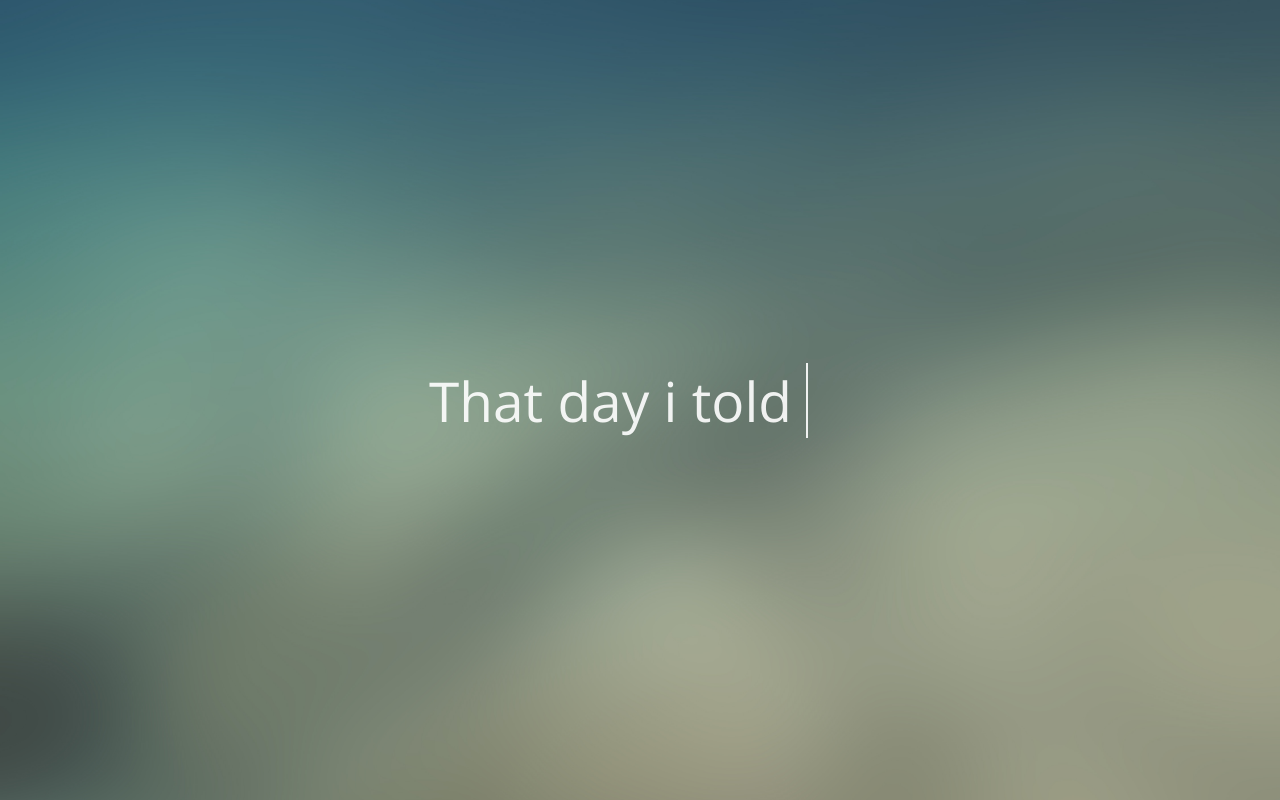
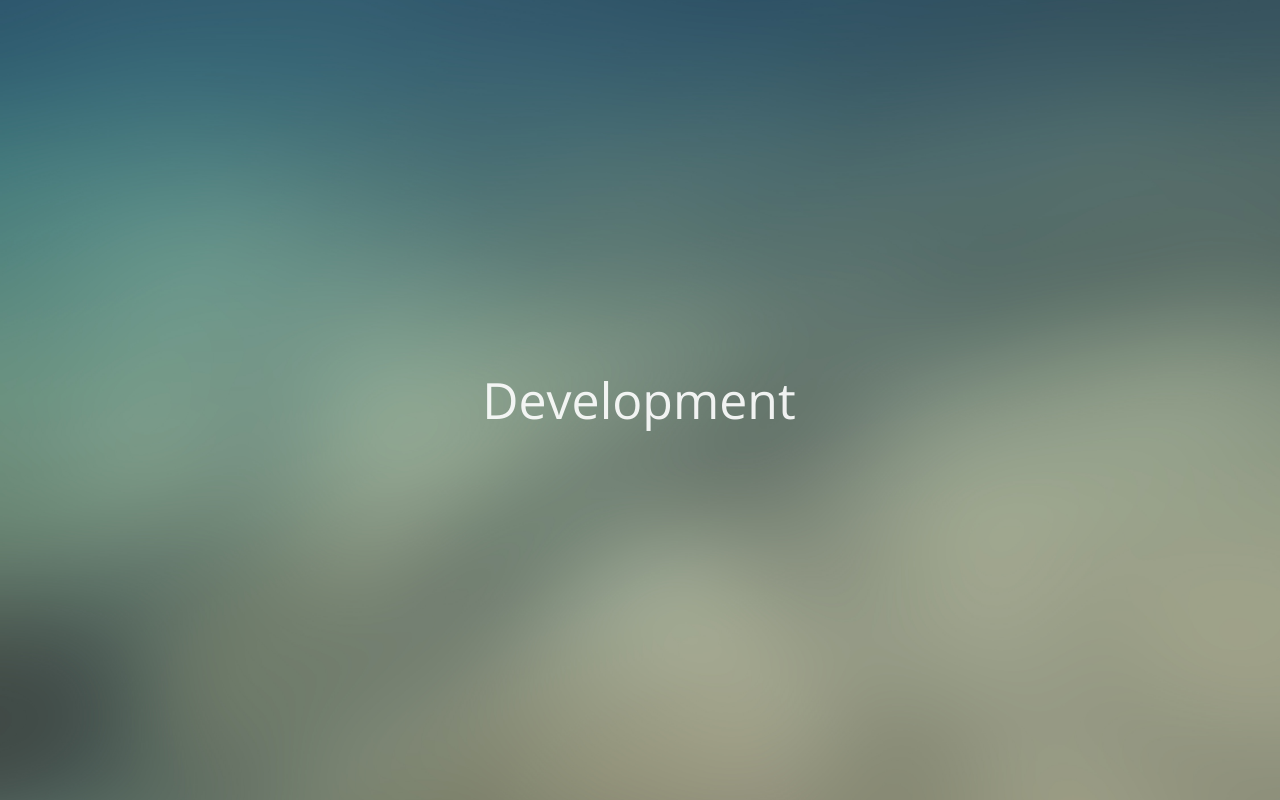
Before and after one commit to tahamshahzad/surprise, a plain HTML site: page index.html in a window 1280 px wide. Drawn offline with nearby package versions, Linux system fonts and the light colour scheme.

Commit message:
good version

```diff
--- a/dist/typingJs.js
+++ b/dist/typingJs.js
@@ -1,111 +1,104 @@
 var typeName = "typeEffect";
 
-window[typeName] = {
-    ele: null ,
-    startingPoint: 0,
-    dataLen: null ,
-    data: null ,
-    typingSpeed: null ,
-    holdingTime: null ,
-    dataAtm: null ,
-    cursor : null,
-    eleParent : null,
+function TypedJs () {
+    var ele= null ;
+    var startingPoint= 0;
+    var dataLen= null ;
+    var data= null ;
+    var typingSpeed= null ;
+    var holdingTime= null ;
+    var dataAtm= null ;
+    var showCursor = null;
+    var eleParent = null;
+    var repeat = null;
 
-    run: function(options) {
-
-        this.ele = document.querySelector(".typedContent");
-        this.eleParent = document.querySelector("#" + options.id);
-        this.data = options.data;
-        this.dataLen = this.data.length;
-        this.typingSpeed = options.typingSpeed;
-        this.holdingTime = options.holdingTime;
-        this.writingTime = options.writingTime;
-        this.repeat = options.repeat;
-        this.cursor.show();
-        this.typify();
-    },
-    typify: function() {
-
-        this.dataAtm = this.data[this.startingPoint];
-        this.createWritingEffect();
-    },
-    createWritingEffect: function() {
-        this.cursor.removeBlink();
-        var dataAtm = this.dataAtm;
+    this.run = function(options) {
+        ele = document.querySelector(".typedContent");
+        data = options.data;
+        dataLen = data.length;
+        typingSpeed = options.typingSpeed;
+        holdingTime = options.holdingTime;
+        writingTime = options.writingTime;
+        repeat = options.repeat;
+        //showCursor();
+        typify();
+    }
+    function typify() {
+        dataAtm = data[startingPoint];
+        createWritingEffect();
+    }
+    function createWritingEffect () {
+        //cursor.removeBlink();
         var dataLen = dataAtm.length;
         var endHere = 0;
         var timer = setInterval(function() {
-            window[typeName].ele.innerHTML += dataAtm[endHere];
+            ele.innerHTML += dataAtm[endHere];
             endHere++;
             if (endHere == dataLen) {
                 clearInterval(timer);
-                window[typeName].cursor.addBlink();
-                window[typeName].checkStatus();
+                //cursor.addBlink();
+                checkStatus();
             }
-        }, this.typingSpeed);
-    },
-    hold: function(callingFunc) {
+        }, typingSpeed);
+    }
+    function hold(callingFunc) {
         var time;
         if (callingFunc == "typify") {
-            time = this.writingTime;
+            time = writingTime;
+            setTimeout(function() {
+                typify();
+            }, time);
          }
          else {
-           time = this.holdingTime;
+           time = holdingTime;
+           setTimeout(function() {
+               clearWritten();
+           }, time);
          }
-        setTimeout(function() {
-            window[typeName][callingFunc]();
-        }, time);
-    },
-    clearWritten: function() {
-        this.cursor.removeBlink();
-        var dataAtm = this.dataAtm;
+
+    }
+    function clearWritten() {
+        //this.cursor.removeBlink();
         var dataLen = dataAtm.length;
         var dataToSlice = dataAtm;
         var timer = setInterval(function() {
             dataToSlice = dataToSlice.slice(0, -1);
-            window[typeName].ele.innerHTML = dataToSlice;
+            ele.innerHTML = dataToSlice;
             dataLen--;
             if (dataLen == 0) {
                 clearInterval(timer);
-                window[typeName].cursor.addBlink();
-                window[typeName].hold("typify");
+              //  window[typeName].cursor.addBlink();
+                hold("typify");
             }
         }, 60);
-    },
-    checkStatus: function() {
-        if (this.repeat == true) {
-            if (this.startingPoint == this.dataLen - 1) {
-                this.startingPoint = 0;
+    }
+     function checkStatus() {
+        if (repeat == true) {
+            if (startingPoint == dataLen - 1) {
+                startingPoint = 0;
             } else {
-                this.startingPoint++;
+                startingPoint++;
             }
 
-            this.hold("clearWritten");
-        } else if (this.repeat == false) {
-            if (this.startingPoint != this.dataLen - 1) {
-                this.startingPoint++;
-                this.hold("clearWritten");
+            hold("clearWritten");
+        } else if (repeat == false) {
+            if (startingPoint != dataLen - 1) {
+              startingPoint++;
+              hold("clearWritten");
             }
         }
-    },
-    cursor : {
-      elementHTML : '<span class="blinkingCursor blink">O</span>',
-      element : null,
-      show : function () {
-        if(window[typeName].cursor != false) {
-          window[typeName].eleParent.insertAdjacentHTML("beforeend",this.elementHTML);
-          this.element = document.querySelector(".blinkingCursor");
+    }
+      function showCursor() {
+        if(showCursor != false) {
+          ele.classList.add("blink");
         }
-
-      },
-      addBlink : function (){
-        this.element.classList.add("blink");
-      },
-      removeBlink : function() {
-        this.element.classList.remove("blink");
+      }
+      function blinkCursor(){
+        ele.classList.add("blink");
+      }
+      function stableCursor() {
+        ele.classList.add("stableCursor");
       }
 
 
-    },
-
-}
+    }
--- a/index.html
+++ b/index.html
@@ -3,30 +3,29 @@
 
 <head>
   <link href="https://fonts.googleapis.com/css?family=Open+Sans:300" rel="stylesheet">
+  <meta name="viewport" content="width=device-width, initial-scale=1.0">
   <style>
-  .blinkingCursor {
+.stableCursor {
+  border-right:2px solid rgba(255,255,255,0.9);
+}
 
+.blink {
 
+  animation : blink 1s steps(2) infinite;
+}
 
-    border-left:2px solid rgba(255,255,255,0.9);;
-    color:transparent;
-
+@keyframes blink {
+  from {
+    border-right:2px solid rgba(255,255,255,0);
   }
-.blink {
-  opacity: 1;
-  animation-name: blink;
-  animation-duration: 400ms;
-  animation-direction: alternate;
-  animation-iteration-count: infinite;
-}
-@keyframes blink {
-  from {opacity: 1}
-  to {opacity: 0}
+  to {
+    border-right:2px solid rgba(255,255,255,0.9);
+  }
 }
 #typingTest {
     width:100%;
     text-align: center;
-    font-size: 55px;
+    font-size: 50px;
     color:rgba(255,255,255,0.9);
     font-weight: 300;
 }
@@ -56,22 +55,23 @@ font-family: 'Open Sans', sans-serif;
 <body>
   <div class="wrapper">
   <div id="typingTest">
-    <span class="typedContent">
+    <span class="typedContent blinkingCursor blink">
 
     </span>
 
   </div>
-  </div>
+    </div>
   <script src="dist/typingJs.js"> </script>
   <script>
-  window[typeName].run({
+  var effect  = new TypedJs();
+  effect.run({
     id : "typingTest",
-    data : ["Hey, Qurat! :)", "That day i told you i am working on a plugin, but", "didn't show you the end product", "well, dont think i wanted to make something special for you :P","I just finished this and wanted to show and tell you that", "I LOVE YOU <3", ":)"],
-    typingSpeed : 100,
+    data : ["Branding", "Development", "Design", "logo Design","leppel", "Agency", ":)"],
+    typingSpeed : 130,
     holdingTime : 1000,
     writingTime : 200,
     repeat : true ,
-    cursor : true
+    showCursor : true
   });
   </script>
 </body>
```
